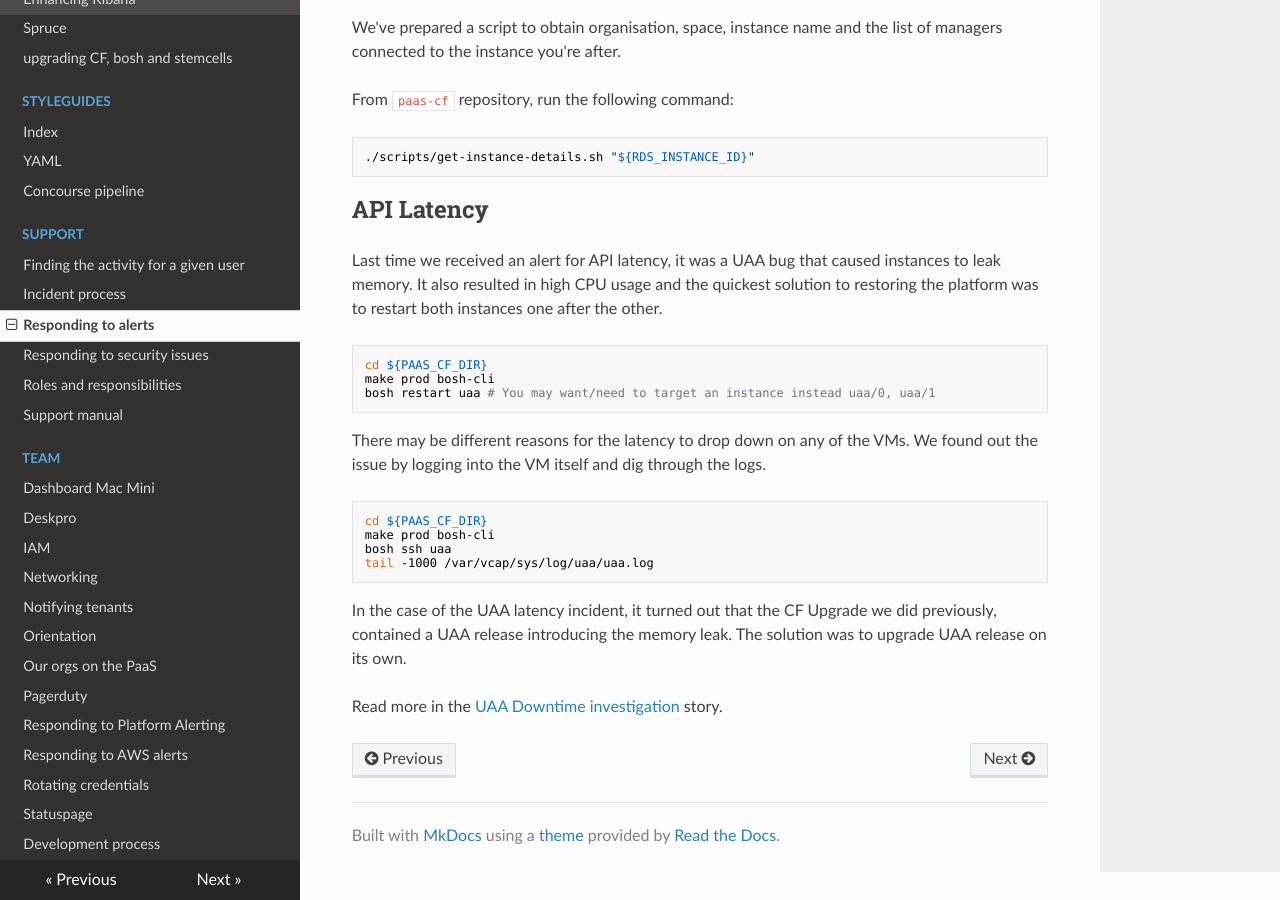
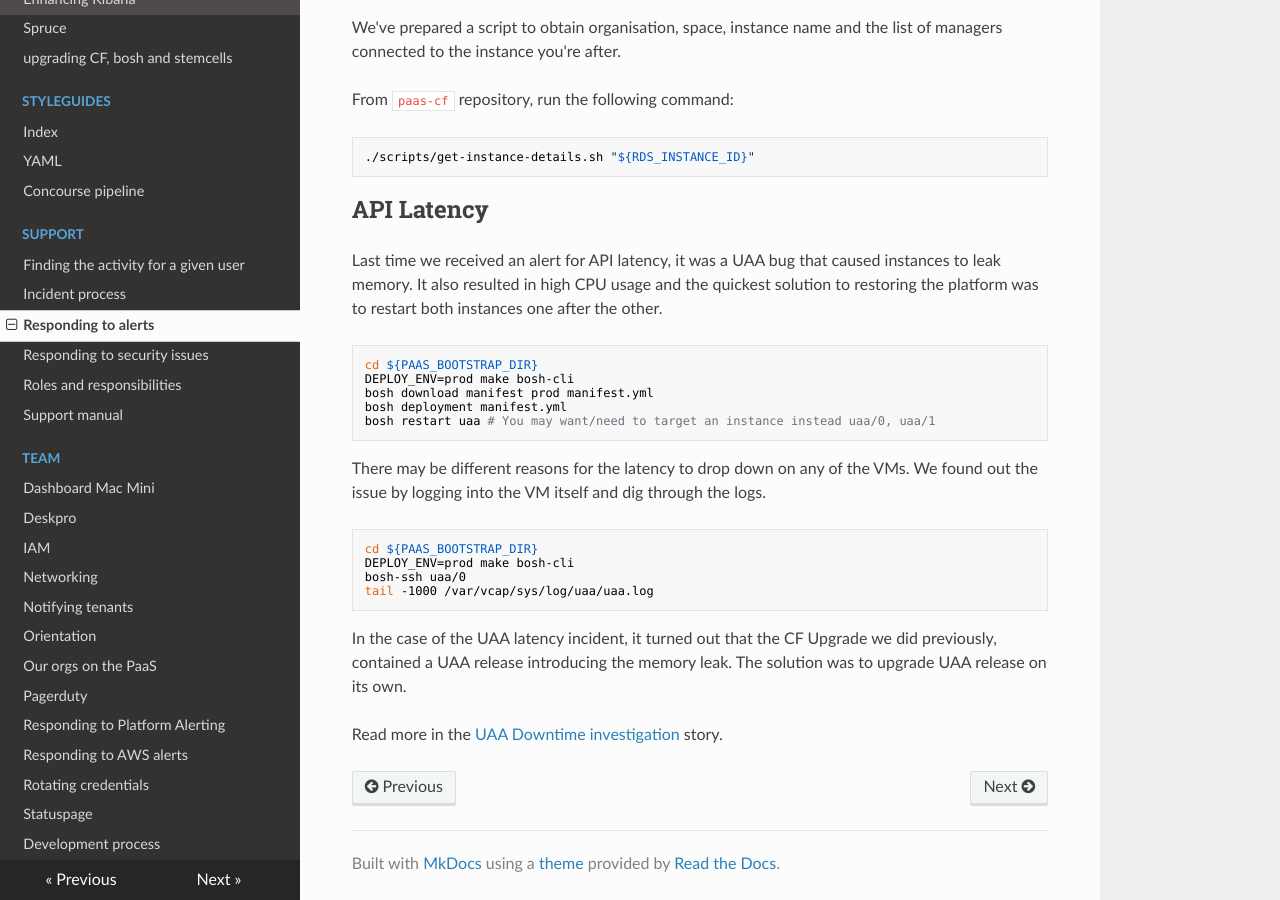
Before and after one commit to alphagov/paas-team-manual, an MkDocs documentation site: the page built from docs/support/responding_to_alerts.md, in a window 1280 px wide and 900 px high, scrolled down 1854 px. Built offline with MkDocs 1.6.1, drawn with Linux system fonts in a browser that asks for light colours; nearby versions of some CDN libraries; some of the changed text lies outside the part shown.

Commit message:
Update Bosh-related instructions
This reflects the fact we now use a wrapper script for `bosh ssh`
and target deployments explicitly.

````diff
--- a/docs/support/responding_to_alerts.md
+++ b/docs/support/responding_to_alerts.md
@@ -99,8 +99,10 @@ solution to restoring the platform was to restart both instances one after the
 other.
 
 ```sh
-cd ${PAAS_CF_DIR}
-make prod bosh-cli
+cd ${PAAS_BOOTSTRAP_DIR}
+DEPLOY_ENV=prod make bosh-cli
+bosh download manifest prod manifest.yml
+bosh deployment manifest.yml
 bosh restart uaa # You may want/need to target an instance instead uaa/0, uaa/1
 ```
 
@@ -108,9 +110,9 @@ There may be different reasons for the latency to drop down on any of the VMs.
 We found out the issue by logging into the VM itself and dig through the logs.
 
 ```sh
-cd ${PAAS_CF_DIR}
-make prod bosh-cli
-bosh ssh uaa
+cd ${PAAS_BOOTSTRAP_DIR}
+DEPLOY_ENV=prod make bosh-cli
+bosh-ssh uaa/0
 tail -1000 /var/vcap/sys/log/uaa/uaa.log
 ```
 
````
Also changed, not shown: other parts of docs/support/responding_to_alerts.md (+1 -1 lines), docs/guides/IPSec_debugging.md (+1 -1 lines).
